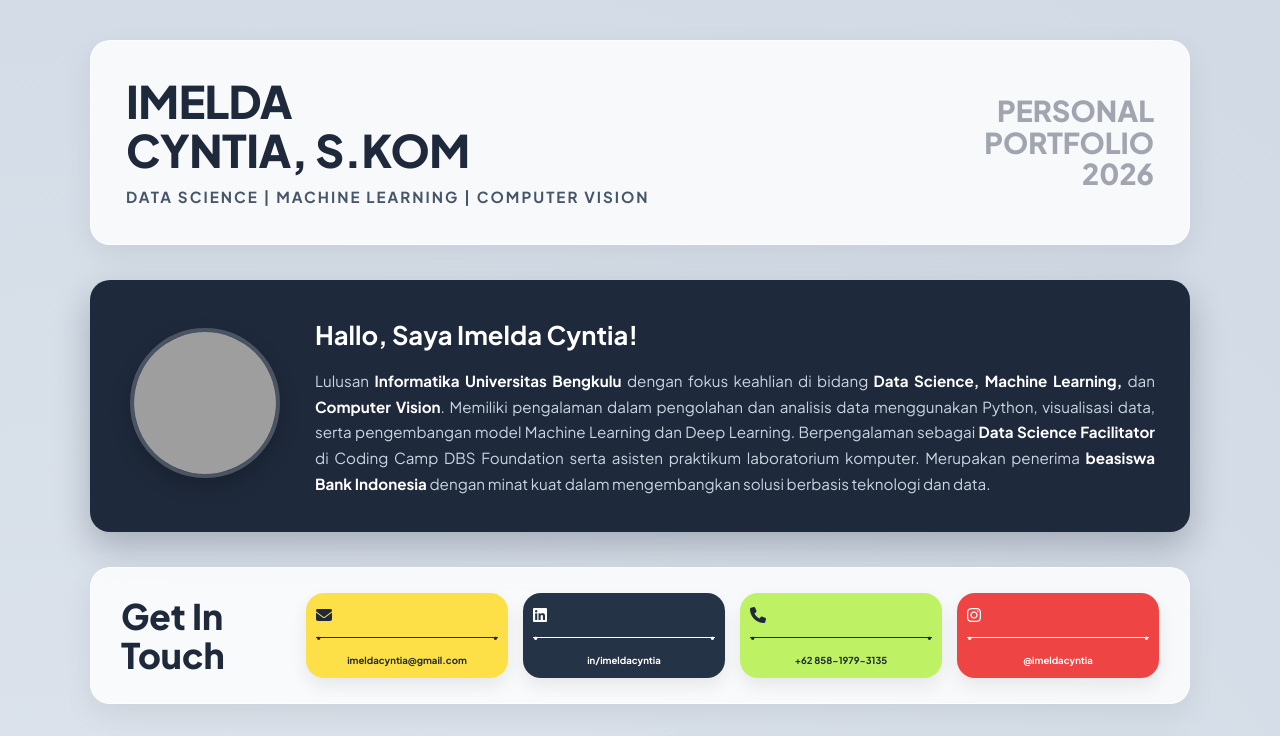
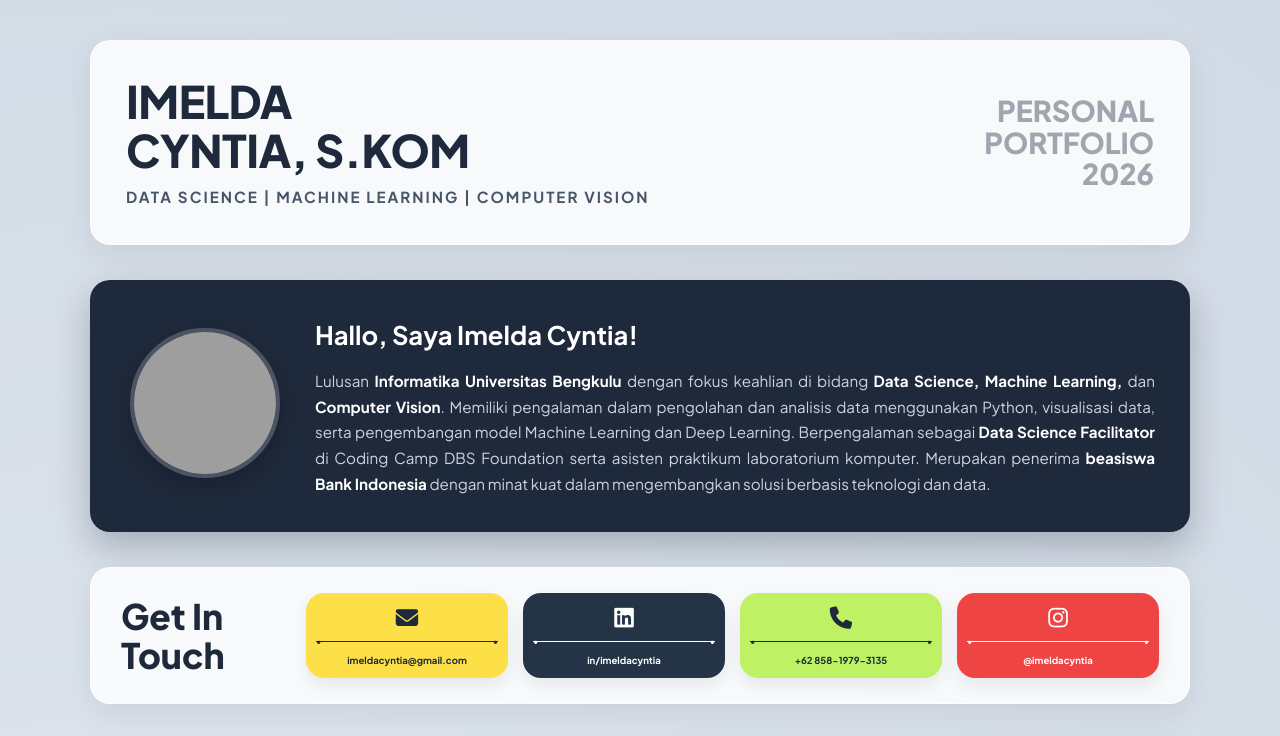
Before and after one commit to imeldacyntia/portfolio, a plain HTML site: page index.html in a window 1280 px wide. Shown: the top 736 px of the page. Drawn offline with Linux system fonts and the light colour scheme; grey boxes are pictures that could not be loaded.

Commit message:
Update index.html

```diff
--- a/index.html
+++ b/index.html
@@ -196,9 +196,9 @@
 
   .canva-card-top {
     display: flex;
-    justify-content: space-between; /* Mendorong panah ke ujung kanan */
+    justify-content: center; /* Ikon berada pas di tengah */
     align-items: center;
-    width: 100%;
+    font-size: 1.4rem;
   }
 
   .canva-card-top .arrow {
```
